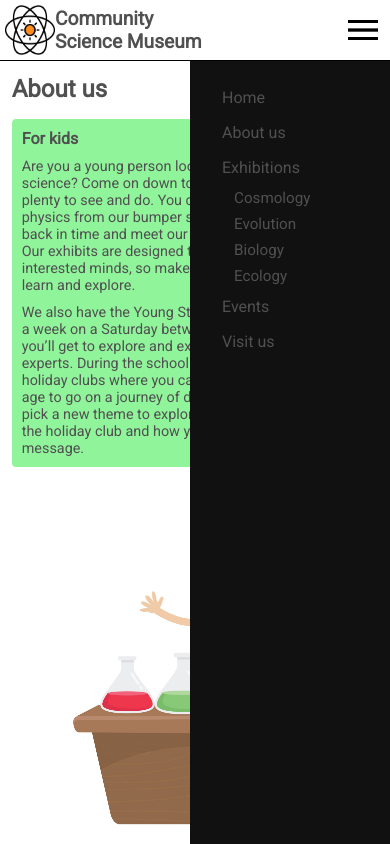
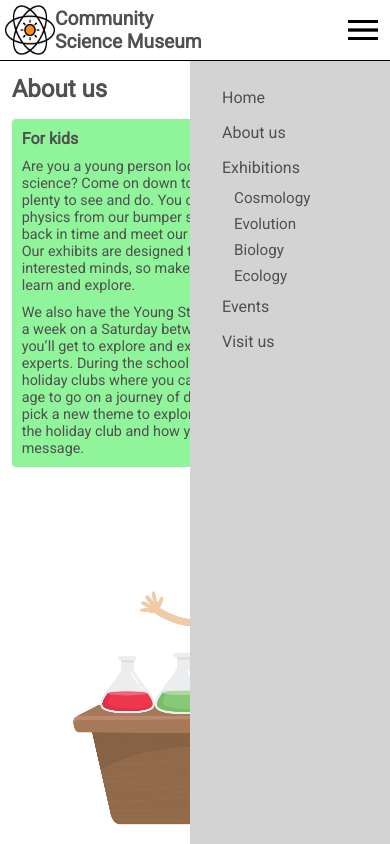
Before and after one commit to sljovshin/school-projects, a plain HTML site: page 5. Semester Project 01/project_files/HTML/about.html in a window 390 px wide. Both pictures are taken after a click on the picture 363 px from the left and 30 px from the top of the page. Shown: the top 844 px of the page. Drawn offline with Linux system fonts and the light colour scheme.

Commit message:
changed touch interaction to open and clsoe sidemenu

```diff
--- a/5. Semester Project 01/project_files/CSS/sidenav.css
+++ b/5. Semester Project 01/project_files/CSS/sidenav.css
@@ -4,7 +4,7 @@
   position: fixed;
   top: 60px;
   right: 0;
-  background-color: #111;
+  background-color: lightgrey;
   overflow-x: hidden;
   padding-top: 20px;
   transition: 0.5s;
--- a/5. Semester Project 01/project_files/HTML/about.html
+++ b/5. Semester Project 01/project_files/HTML/about.html
@@ -22,7 +22,7 @@
       </ul>
       <img src="../IMG/header/menuburger.png" alt="menu" id="menuburger">
     </header>
-    <main>
+    <main id="main">
       <div class="title_container">
         <h2>About us</h2>
       </div>
--- a/5. Semester Project 01/project_files/JS/app.js
+++ b/5. Semester Project 01/project_files/JS/app.js
@@ -1,19 +1,30 @@
+// Chaching DOM elements I need
 var menuBurger = document.getElementById('menuburger')
 var sidenav_id = document.getElementById('sidenav_id')
-    menuBurger.addEventListener("click", showsidenav);
+var main = document.getElementById('main')
+    menuBurger.addEventListener("click", changesidenav);
     sidenav_id.addEventListener("click", hidesidenav);
+    main.addEventListener("click", hidesidenav);
 
-function showsidenav() {
+// changes based on the navigation bar existance
+var nav_open = false;
+
+
+function changesidenav() {
     var snav = document.getElementById("sidenav_id");
-    if (snav) { snav.style.width = "200px"; }
+    if (snav && nav_open == false ) {
+      snav.style.width = "200px";
+      nav_open = true;
+    //  console.log(nav_open);
+    }
+    else {
+      snav.style.width = "0px";
+      nav_open = false;
+    //  console.log(nav_open);
+    }
 }
 
 function hidesidenav() {
     var snav = document.getElementById("sidenav_id");
     if (snav) { snav.style.width = "0px"; }
 }
-
-
-
-/*  var audioalert = new Audio('../alarm.wav');
-    audioalert.play(); */
```
Also changed, not shown: 5. Semester Project 01/project_files/HTML/biology.html (+1 -1 lines), 5. Semester Project 01/project_files/HTML/cosmology.html (+1 -1 lines), 5. Semester Project 01/project_files/HTML/ecology.html (+1 -1 lines), 5. Semester Project 01/project_files/HTML/event.html (+1 -1 lines), 5. Semester Project 01/project_files/HTML/evolution.html (+1 -1 lines), 5. Semester Project 01/project_files/HTML/exhibitions.html (+1 -1 lines), 5. Semester Project 01/project_files/HTML/visit.html (+1 -1 lines), 5. Semester Project 01/project_files/index.html (+1 -1 lines), 1 other file.
